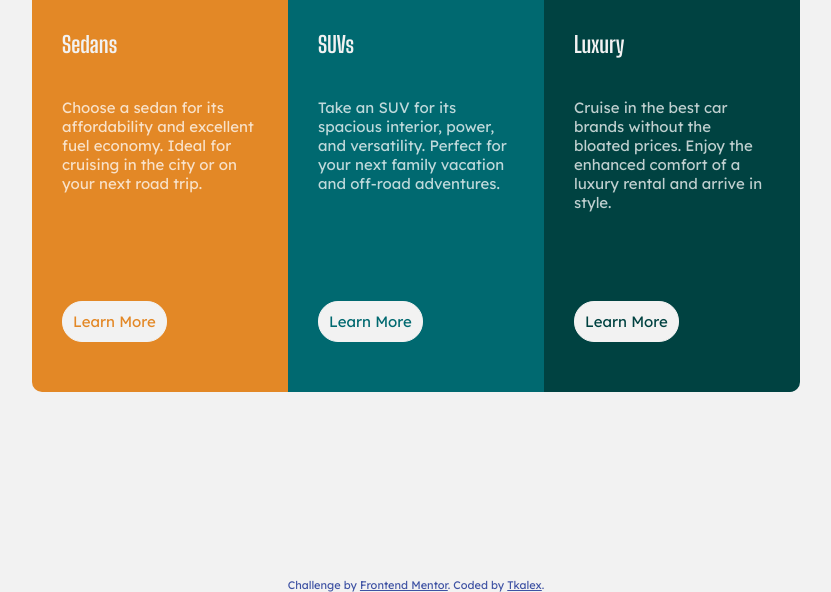
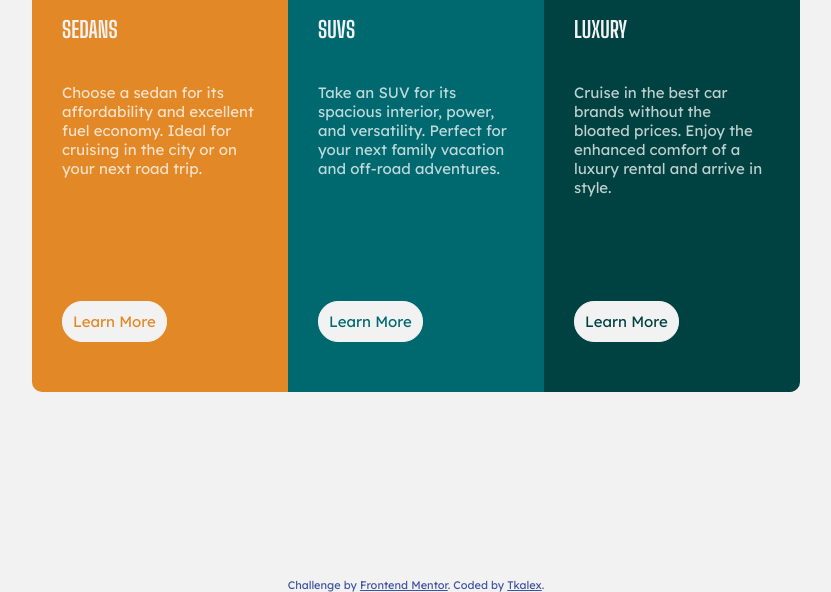
Before and after one commit to Tkalex32/frontendmentor-3columns, a plain HTML site: page index.html in a window 1280 px wide. Shown: the part 208-800 px from the top of the page, without its empty margins (224-1055 px from the left). Drawn offline with Linux system fonts and the light colour scheme.

Commit message:
card title
uppercase added

```diff
--- a/styles/style.scss
+++ b/styles/style.scss
@@ -77,7 +77,8 @@ img {
 .card-title {
   font-family: 'Big Shoulders Display', cursive;
   color: $v-light-gray;
-  padding: 10px 0 20px;
+  padding: 1rem 0 2rem;
+  text-transform: uppercase;
   transform-origin: left;
 }
 
```
Also changed, not shown: styles/style.css, 1 other file.
